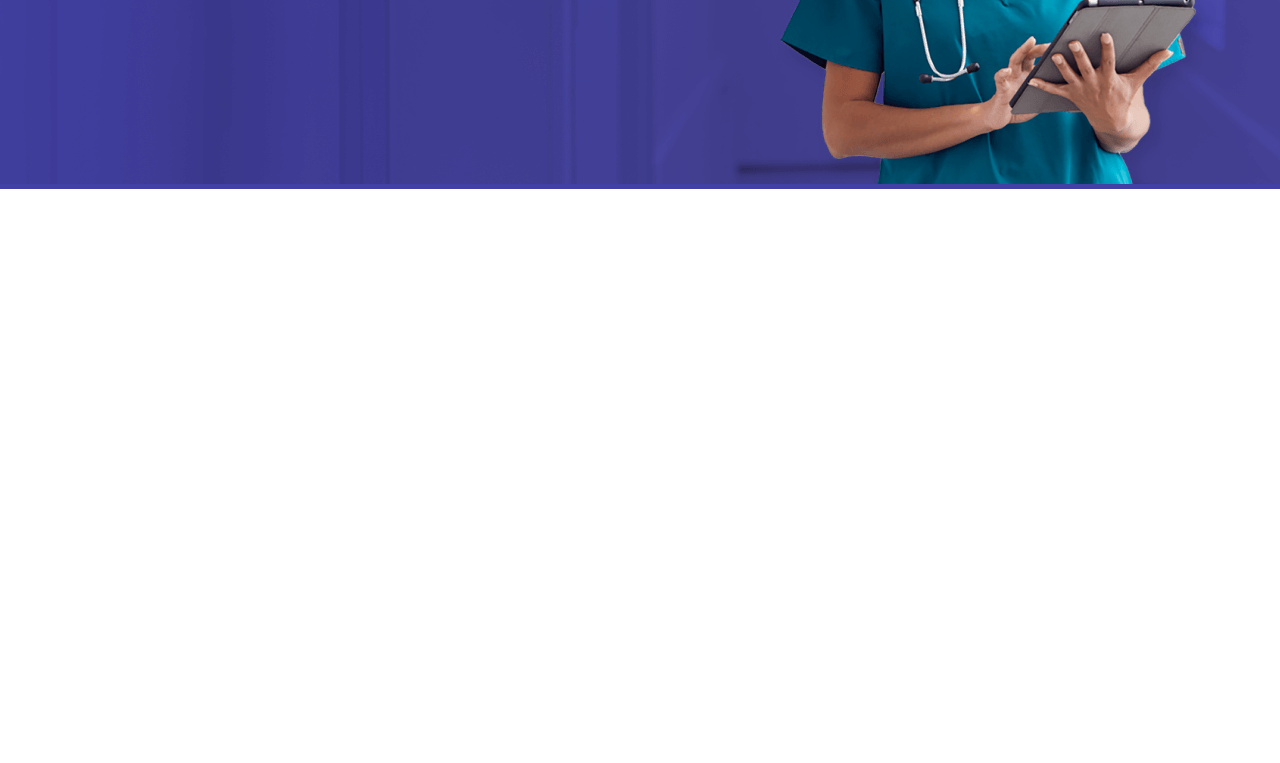
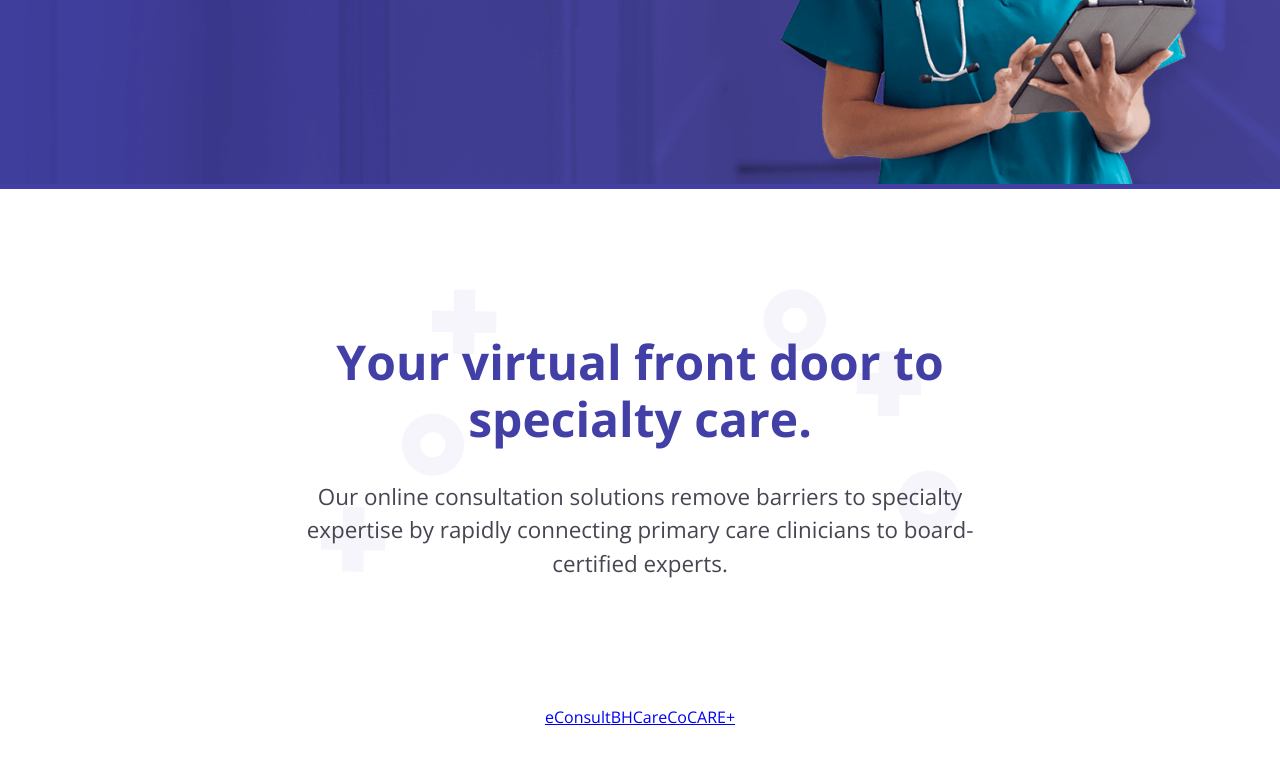
Before and after one commit to ricardomilan10/CMS_Landingpage, a plain HTML site: page index.html in a window 1280 px wide. Shown: the part 449-1212 px from the top of the page. Before the commit the page ends 800 px from the top, so only its background shows below. Drawn offline with nearby package versions, Linux system fonts and the light colour scheme.

Commit message:
started the content area

```diff
--- a/index.html
+++ b/index.html
@@ -38,5 +38,23 @@
             </div>
         </div>
     </section>
+
+    <section class="front-door">
+        <div class="front-door_container">
+            <h1 class="front-door_header">Your virtual front door to specialty care.</h1>
+            <div class="front-door_description">
+                <p>Our online consultation solutions remove barriers to specialty expertise by rapidly connecting primary care clinicians to board-certified experts.</p>
+            </div>
+            <div class="front-door_cards">
+                <a href="#" class="card-btn_purple">eConsult</a>
+                <a href="#" class="card-btn_teal">BHCare</a>
+                <a href="#" class="card-btn_dark_purple">CoCARE+</a>
+            </div>
+            <div class="bg">
+                <div class="front-door_bg_img"></div>
+                <div class="front-door_bg_img2"></div>
+            </div>
+       </div>
+    </section>
 </body>
 </html>
--- a/styles/styles.css
+++ b/styles/styles.css
@@ -97,3 +97,47 @@ section{
     font-size: 4rem;
     line-height: 1.2;
 }
+.front-door{
+    background-color: white;
+    z-index: 0;
+}
+.front-door_container{
+    display:flex;
+    flex-direction: column;
+    align-items: center;
+    margin: 0px 300px;
+    padding-top: 9rem;
+    padding-bottom: 33rem;
+}
+.front-door_header{
+    text-align: center;
+    font-size: 3rem;
+    line-height: 1.2;
+    color: #4240a6;
+}
+.front-door_description{
+    text-align: center;
+    margin-top: 2rem;
+    font-size: 1.4rem;
+    color: #464652;
+    line-height: 1.5;
+}
+.front-door_cards{
+    display: flex;
+    flex-direction: row;
+    margin-top: 8rem;
+}
+
+.front-door_bg_img{
+    position: absolute;
+    content: url(/styles/images/front-door-bg-l.svg);
+    top: 100px;
+    left: 320px;
+}
+
+.front-door_bg_img2{
+    position: absolute;
+    content: url(/styles/images/front-door-bg-r.svg);
+    top: 100px;
+    right: 320px;
+}
```
Also changed, not shown: styles/images/front-door-bg-l.svg (added), styles/images/front-door-bg-r.svg (added).
